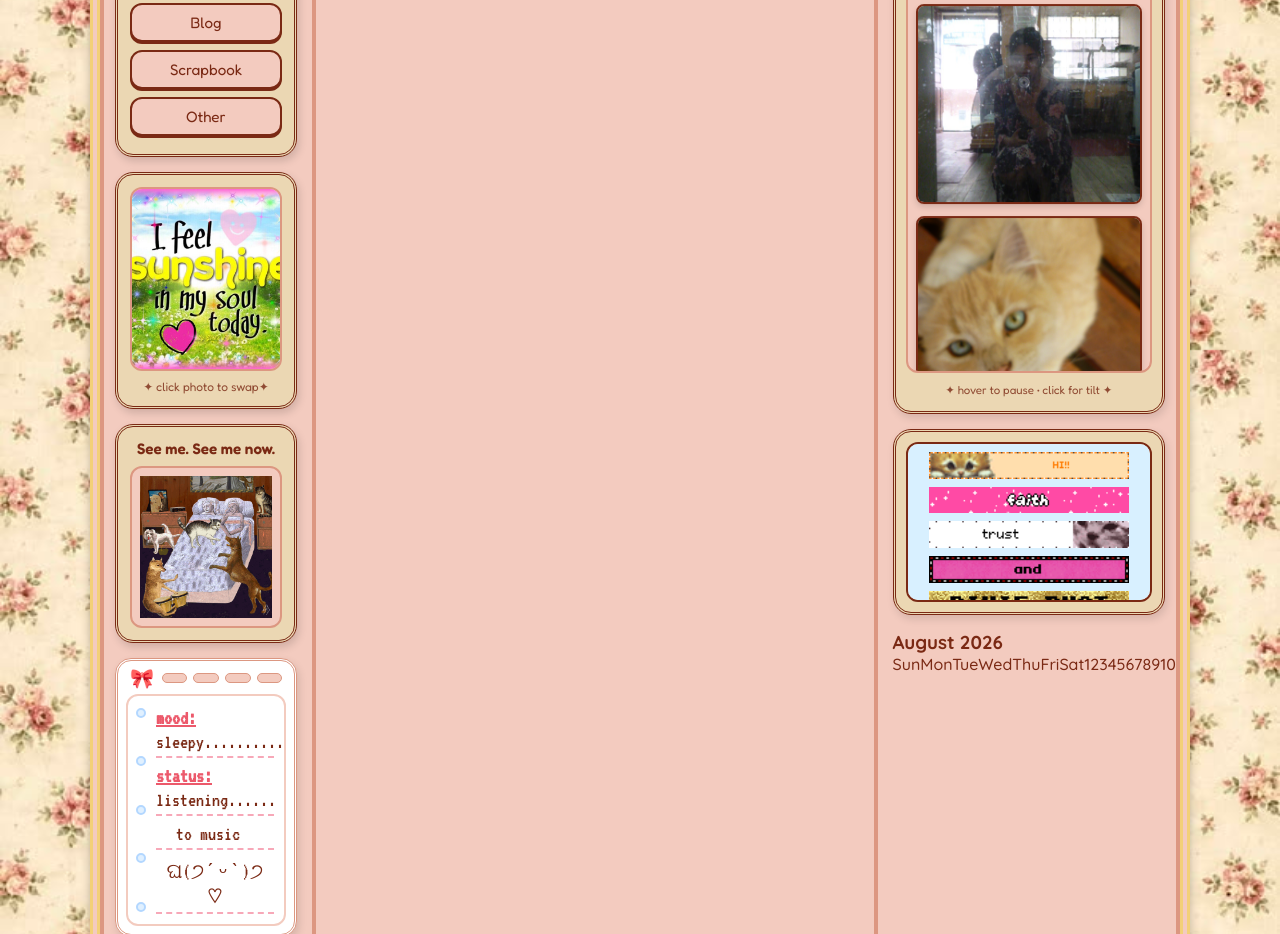
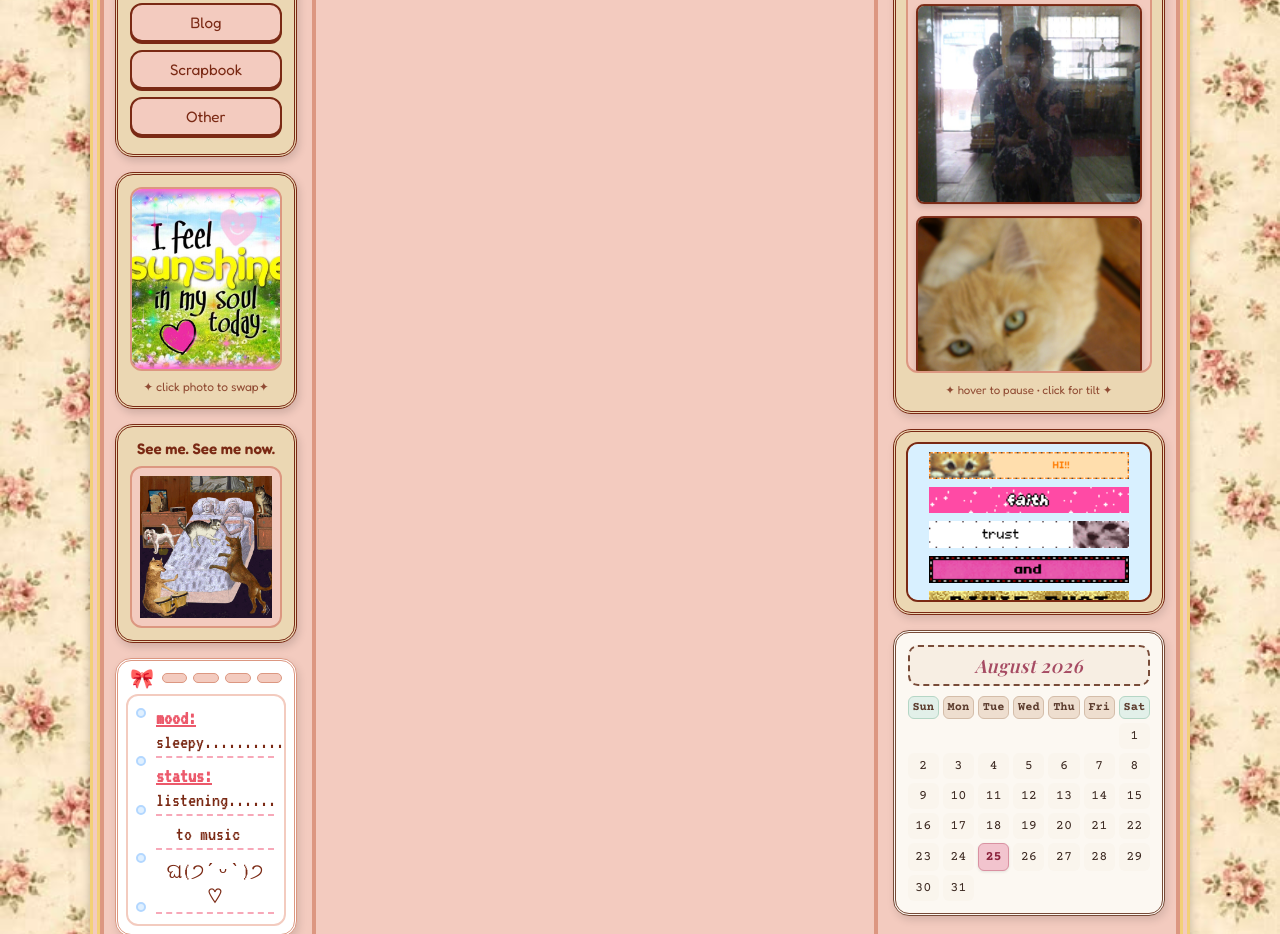
Before and after one commit to monicamoncayof-wq/monicamoncayof-wq.github.io, a plain HTML site: page index.html in a window 1280 px wide. Shown: the part 450-1384 px from the top of the page. Drawn offline with nearby package versions, Linux system fonts and the light colour scheme; a web font is replaced by a local one.

Commit message:
Update style.css

```diff
--- a/styles/style.css
+++ b/styles/style.css
@@ -822,3 +822,89 @@ body {
     transform: scale(1.2) rotate(18deg) translateY(-3px);
   }
 }
+/* ==========================================
+   1940s VINTAGE CALENDAR WIDGET
+   ========================================== */
+
+.vintage-calendar-box {
+  width: 100%;
+  padding: 12px;
+  background-color: #fcf8f2; /* Vintage parchment background */
+  border: 3px double #784b38; /* Warm 40s brown frame */
+  border-radius: 16px;
+  box-shadow: 2px 4px 8px rgba(0, 0, 0, 0.12);
+  display: flex;
+  flex-direction: column;
+  align-items: center;
+  gap: 10px;
+}
+
+/* Vintage Dashed Header Frame */
+.calendar-header-frame {
+  width: 100%;
+  padding: 6px 10px;
+  border: 2px dashed #784b38;
+  border-radius: 10px;
+  background-color: #f7eee3;
+  text-align: center;
+}
+
+.calendar-month-title {
+  font-family: 'Playfair Display', serif;
+  font-style: italic;
+  font-size: 1.15rem;
+  color: #a64b63; /* Rose tint */
+  letter-spacing: 0.5px;
+}
+
+/* 7-Column Calendar Grid Layout */
+.calendar-grid {
+  width: 100%;
+  display: grid;
+  grid-template-columns: repeat(7, 1fr);
+  gap: 4px;
+  text-align: center;
+}
+
+/* Weekday Labels */
+.day-header {
+  font-family: 'Courier Prime', monospace;
+  font-weight: bold;
+  font-size: 0.75rem;
+  color: #5c3c2e;
+  background-color: #eedecf;
+  border: 1px solid #d4bda9;
+  border-radius: 6px;
+  padding: 4px 0;
+}
+
+.day-header.weekend {
+  background-color: #e2f0e9; /* Muted vintage sage green for weekends */
+  border-color: #b5d6c5;
+}
+
+/* Date Cells */
+.day {
+  font-family: 'Courier Prime', monospace;
+  font-size: 0.85rem;
+  color: #3b2820;
+  background-color: #faf5ed;
+  border-radius: 6px;
+  padding: 5px 0;
+  display: flex;
+  justify-content: center;
+  align-items: center;
+}
+
+.day.empty {
+  background-color: transparent;
+}
+
+/* Current Day Highlight (25th) */
+.day.active-day {
+  background-color: #f2c4ce; /* Dusty rose tint */
+  color: #8c253e;
+  font-weight: bold;
+  border: 1px solid #d991a1;
+  box-shadow: 0 1px 3px rgba(0, 0, 0, 0.1);
+}
```
